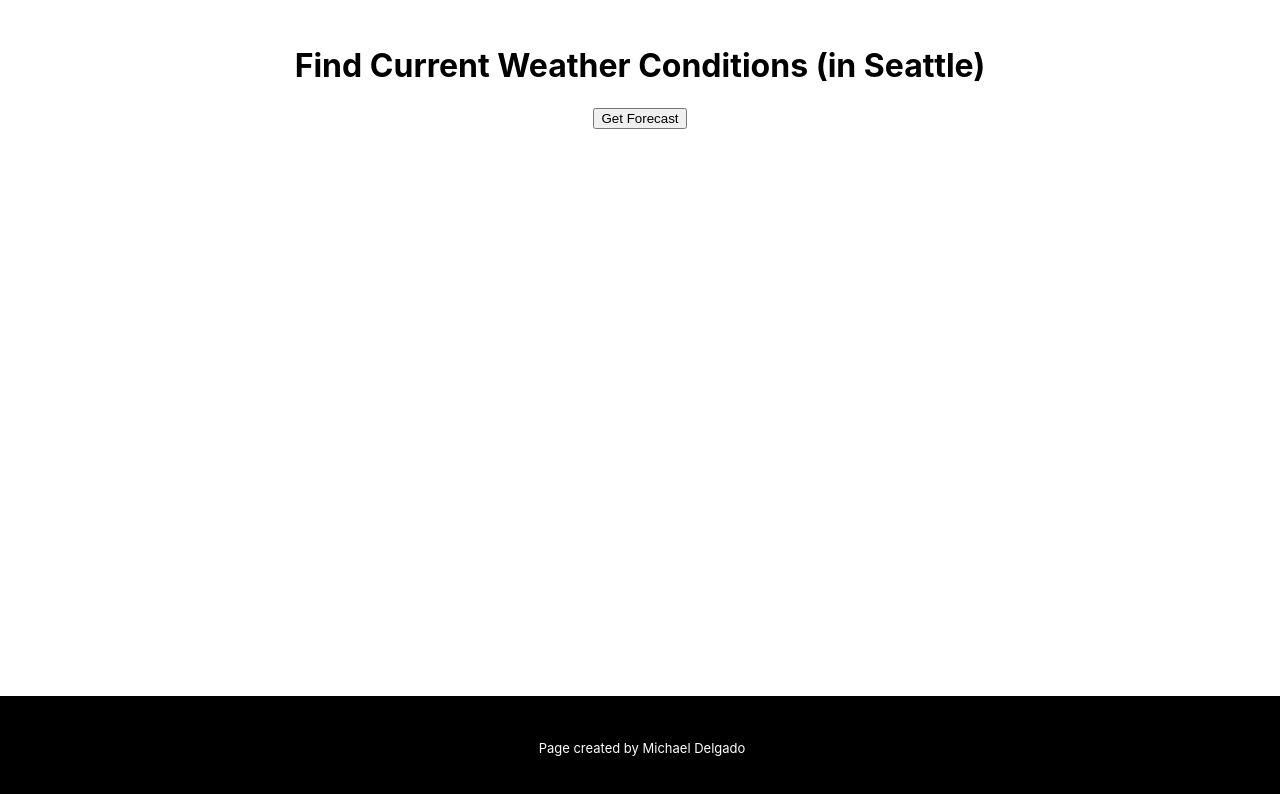
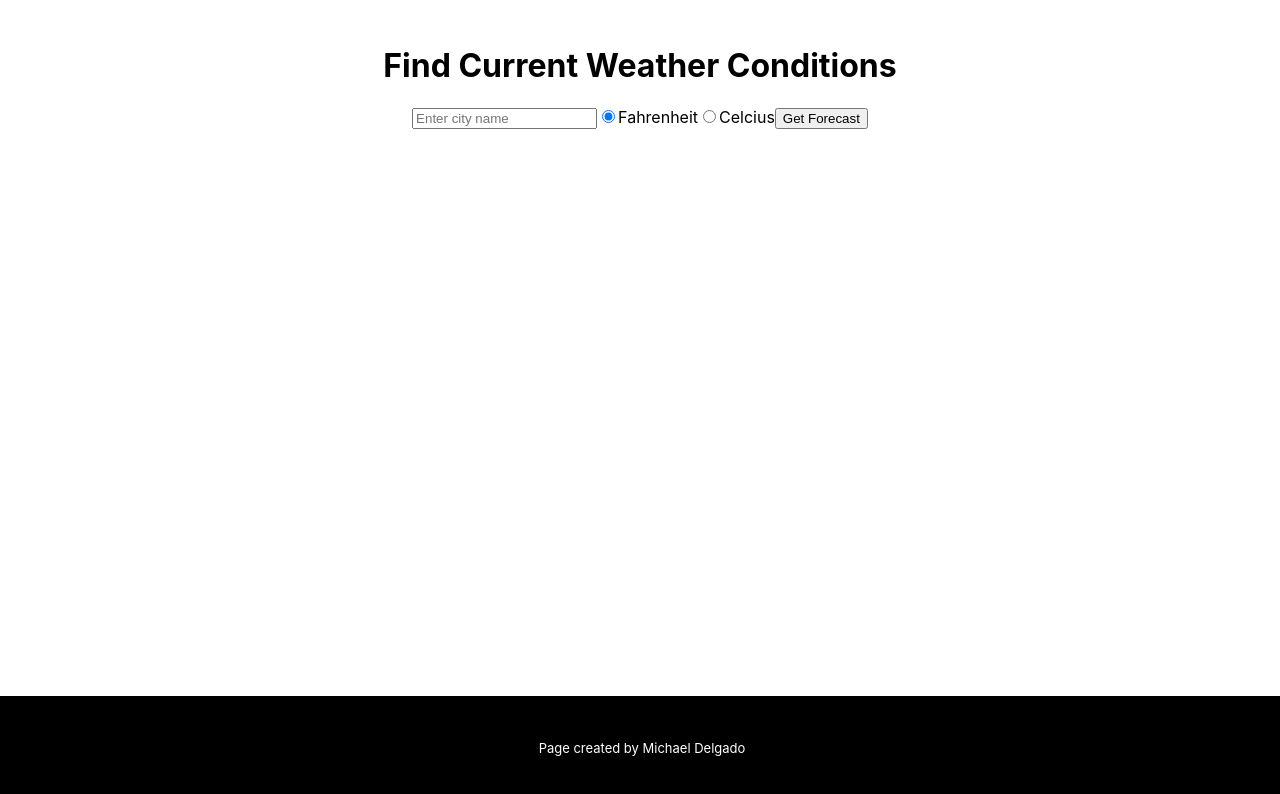
Before and after one commit to mdelgado509/weather-app-client, a React (Create React App) app: page / in a window 1280 px wide. Shown: the top 794 px of the page. Built offline with nearby package versions, Linux system fonts and the light colour scheme.

Commit message:
Add form for user input
Add inputs for city and unit to pass to URL.
Pass unit to render Fahrenheit or Celcius degree symbol.

```diff
--- a/src/components/Conditions/Conditions.js
+++ b/src/components/Conditions/Conditions.js
@@ -8,7 +8,7 @@ const Conditions = props => {
       {props.responseObj.cod === 200 ?
           <div>
              <p><strong>{props.responseObj.name}, {props.responseObj.sys.country}</strong></p>
-             <p>It is currently {Math.round(props.responseObj.main.temp)} degrees (Kelvin) out with {props.responseObj.weather[0].description}.</p>
+             <p>It is currently {Math.round(props.responseObj.main.temp)} &deg;{props.unit} out with {props.responseObj.weather[0].description}.</p>
           </div> : null}
     </div>
   )
--- a/src/components/Forecast/Forecast.js
+++ b/src/components/Forecast/Forecast.js
@@ -16,7 +16,8 @@ const Forecast = () => {
   const testURL = `https://community-open-weather-map.p.rapidapi.com/weather?units=${unit}&q=${cityURI}`
 
 
-  function getForecast() {
+  function getForecast(e) {
+    e.preventDefault()
     fetch(testURL, {
       "method": "GET",
       "headers": {
@@ -37,9 +38,31 @@ const Forecast = () => {
   // returns JSX
   return (
     <div>
-      <h1>Find Current Weather Conditions (in Seattle)</h1>
-      <button onClick={getForecast}>Get Forecast</button>
-      <Conditions responseObj={responseObj} />
+      <h1>Find Current Weather Conditions</h1>
+      <form onSubmit={getForecast}>
+        <input
+          type="text"
+          placeholder="Enter city name"
+          value={city}
+          onChange={e => setCity(e.target.value)}
+        />
+        <input
+          type="radio"
+          checked={unit === "imperial"}
+          value="imperial"
+          onChange={e => setUnit(e.target.value)}
+        />
+        <label>Fahrenheit</label>
+        <input
+          type="radio"
+          checked={unit === "metric"}
+          value="metric"
+          onChange={e => setUnit(e.target.value)}
+        />
+        <label>Celcius</label>
+        <button type="submit">Get Forecast</button>
+      </form>
+      <Conditions responseObj={responseObj} unit={unit === "imperial" ? "F" : "C"} />
     </div>
   )
 }
```
